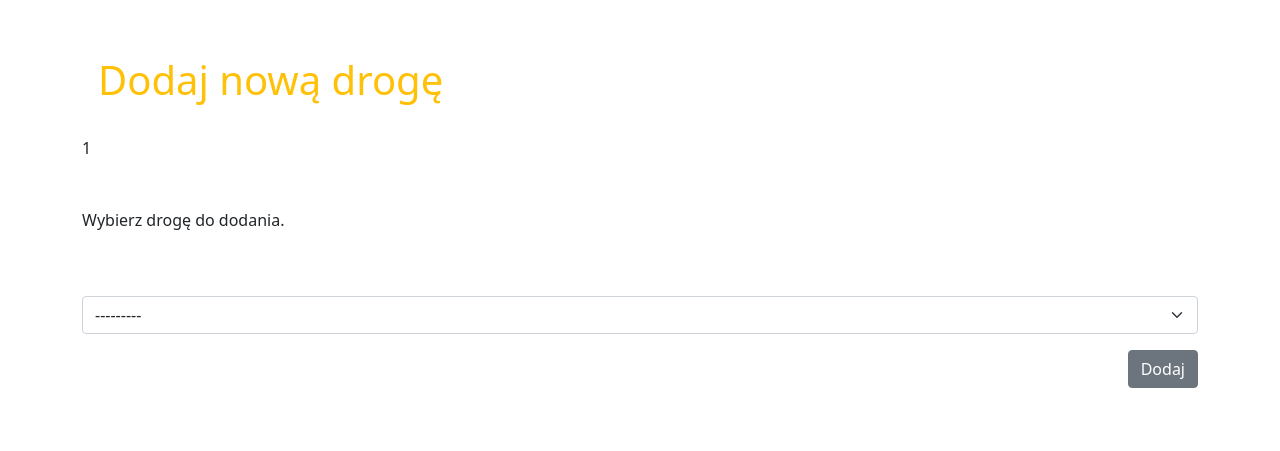
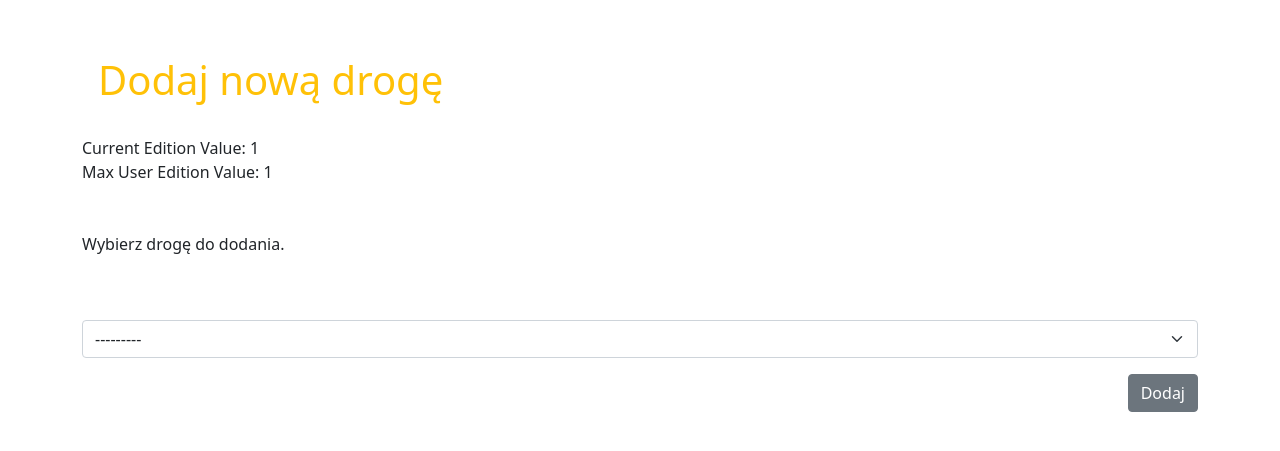
Before and after one commit to mattblas/climbing_league, a Django app: page /add_user_route/ in a window 1280 px wide. Shown: the part 56-507 px from the top of the page. Run offline with Django 3.2, Linux system fonts and the light colour scheme; a user stored in the database is signed in; tables that the repository leaves empty hold one stand-in row (values such as "Sample post"); some libraries are stand-ins or nearby versions.

Commit message:
fIX max_user_edition_value is None BUG

```diff
--- a/climbing_ligue/models.py
+++ b/climbing_ligue/models.py
@@ -37,3 +37,6 @@
     user_name = models.ForeignKey(Member, verbose_name='User', on_delete=models.SET_NULL, null=True)
     edition = models.IntegerField(verbose_name='Edycja')
     user_group = models.CharField(max_length=60, verbose_name='Grupa')
+
+    def __str__(self):
+        return self.user_name
--- a/climbing_ligue/templates/add_user_route.html
+++ b/climbing_ligue/templates/add_user_route.html
@@ -5,7 +5,8 @@
 <div class="p-3 mb-2 text-warning">
 <h1>Dodaj nową drogę</h1>
 </div>
-{{current_edition_value}}
+Current Edition Value: {{current_edition_value}}<br>
+Max User Edition Value: {{max_user_edition_value}}
 <br><br><br>
 {% if max_user_edition_value >= current_edition_value %}
   Wybierz drogę do dodania.
--- a/climbing_ligue/views.py
+++ b/climbing_ligue/views.py
@@ -50,9 +50,15 @@
     current_edition_filter = Active_edition.objects.filter(current_edition=True).values_list('edition', flat=True)
     current_edition = list(current_edition_filter)
     current_edition_value = current_edition[0]
+    usergroups = User_Group.objects.filter(user_name = request.user)
 
-    max_user_edition = User_Group.objects.aggregate(Max('edition'))
+    max_user_edition = usergroups.aggregate(Max('edition'))
     max_user_edition_value = max_user_edition['edition__max']
+
+    if max_user_edition_value is not None:
+        max_user_edition_value = max_user_edition['edition__max']
+    else:
+        max_user_edition_value = 0
 
     if max_user_edition_value >= current_edition_value:
         if request.POST:
@@ -99,9 +105,9 @@
 def user_home(request):
     # ----- LISTA WSZYSTKICH DRÓG -------------------------------------------------------------
 
-    current_edition = Active_edition.objects.filter(current_edition=True).values_list('edition', flat=True)
-    for current_edition_value in current_edition:
-        current_edition_value = current_edition_value
+    current_edition_filter = Active_edition.objects.filter(current_edition=True).values_list('edition', flat=True)
+    current_edition = list(current_edition_filter)
+    current_edition_value = current_edition[0]
 
     all_route_list = Route.objects.all().order_by('-edition', 'round', 'points')
 
@@ -175,7 +181,10 @@
 def home(request):
     all_users = Member.objects.all()
     user_routes = User_routes.objects.all()
-
+    user_group = User_Group.objects.all()
+    current_edition_filter = Active_edition.objects.filter(current_edition=True).values_list('edition', flat=True)
+    current_edition = list(current_edition_filter)
+    current_edition_value = current_edition[0]
     username = request.user.username
 
     points_dict = {}
@@ -196,5 +205,8 @@
 
     return render(request, 'home.html', {
         'sorted_points': sorted_points,
-        'user': username
+        'user': username,
+        'all_users': all_users,
+        'user_group': user_group,
+        'current_edition_value': current_edition_value,
     })
```
Also changed, not shown: climbing_ligue/templates/home.html (+11 -3 lines).
